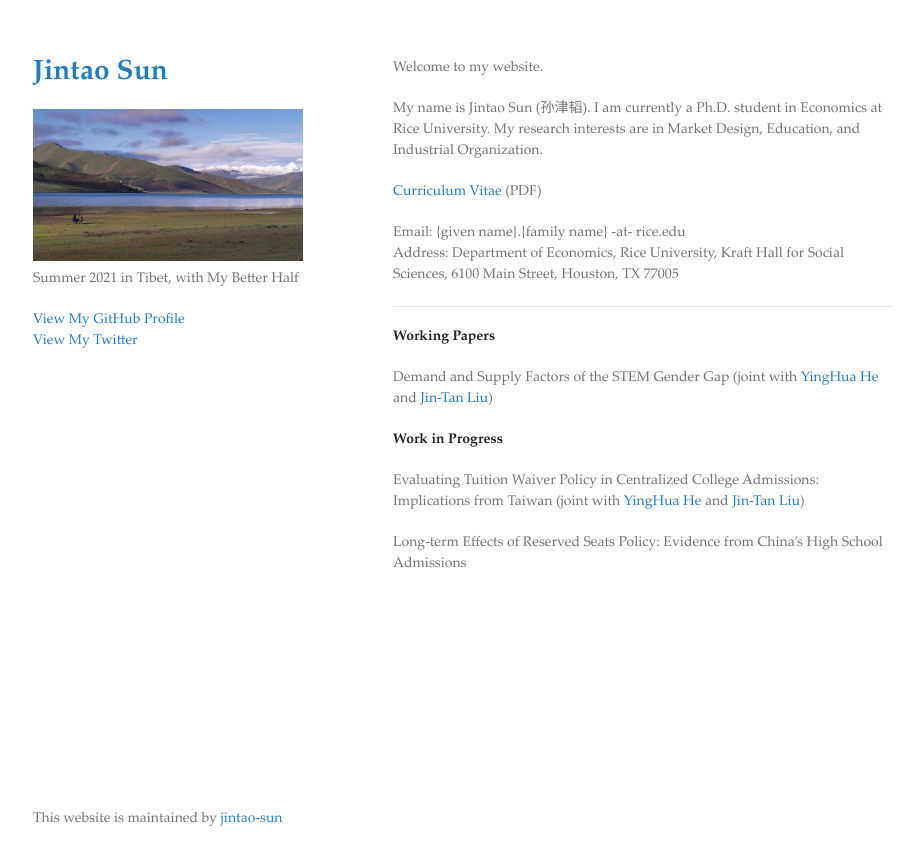
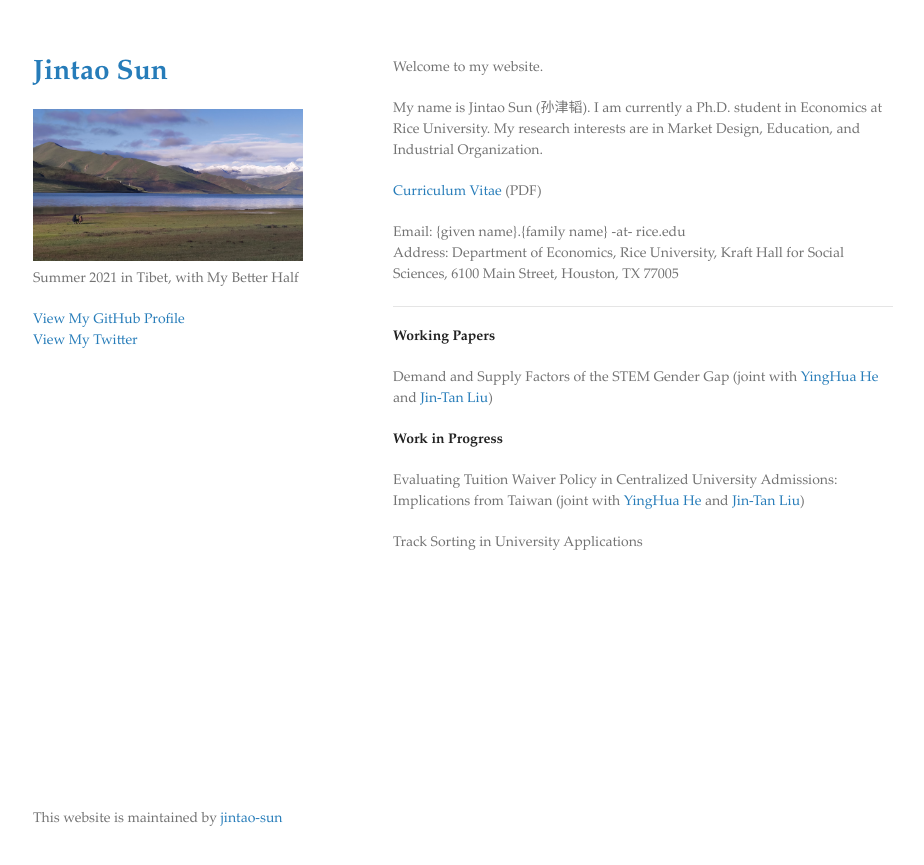
Before and after one commit to jintao-sun/jintao-sun.github.io, a Jekyll site: the page built from index.md, in a window 1280 px wide. Shown: the top 865 px of the page, without its empty margins (177-1101 px from the left). Built offline with Jekyll 4.4.1, drawn with Linux system fonts in a browser that asks for light colours.

Commit message:
Update index.md

```diff
--- a/index.md
+++ b/index.md
@@ -19,6 +19,6 @@ Demand and Supply Factors of the STEM Gender Gap (joint with [YingHua He](https:
 
 **Work in Progress**
 
-Evaluating Tuition Waiver Policy in Centralized College Admissions: Implications from Taiwan (joint with [YingHua He](https://sites.google.com/site/yinghuahe/){:target="_blank"} and [Jin-Tan Liu](https://homepage.ntu.edu.tw/~liujt/){:target="_blank"})
+Evaluating Tuition Waiver Policy in Centralized University Admissions: Implications from Taiwan (joint with [YingHua He](https://sites.google.com/site/yinghuahe/){:target="_blank"} and [Jin-Tan Liu](https://homepage.ntu.edu.tw/~liujt/){:target="_blank"})
 
-Long-term Effects of Reserved Seats Policy: Evidence from China’s High School Admissions
+Track Sorting in University Applications
```
